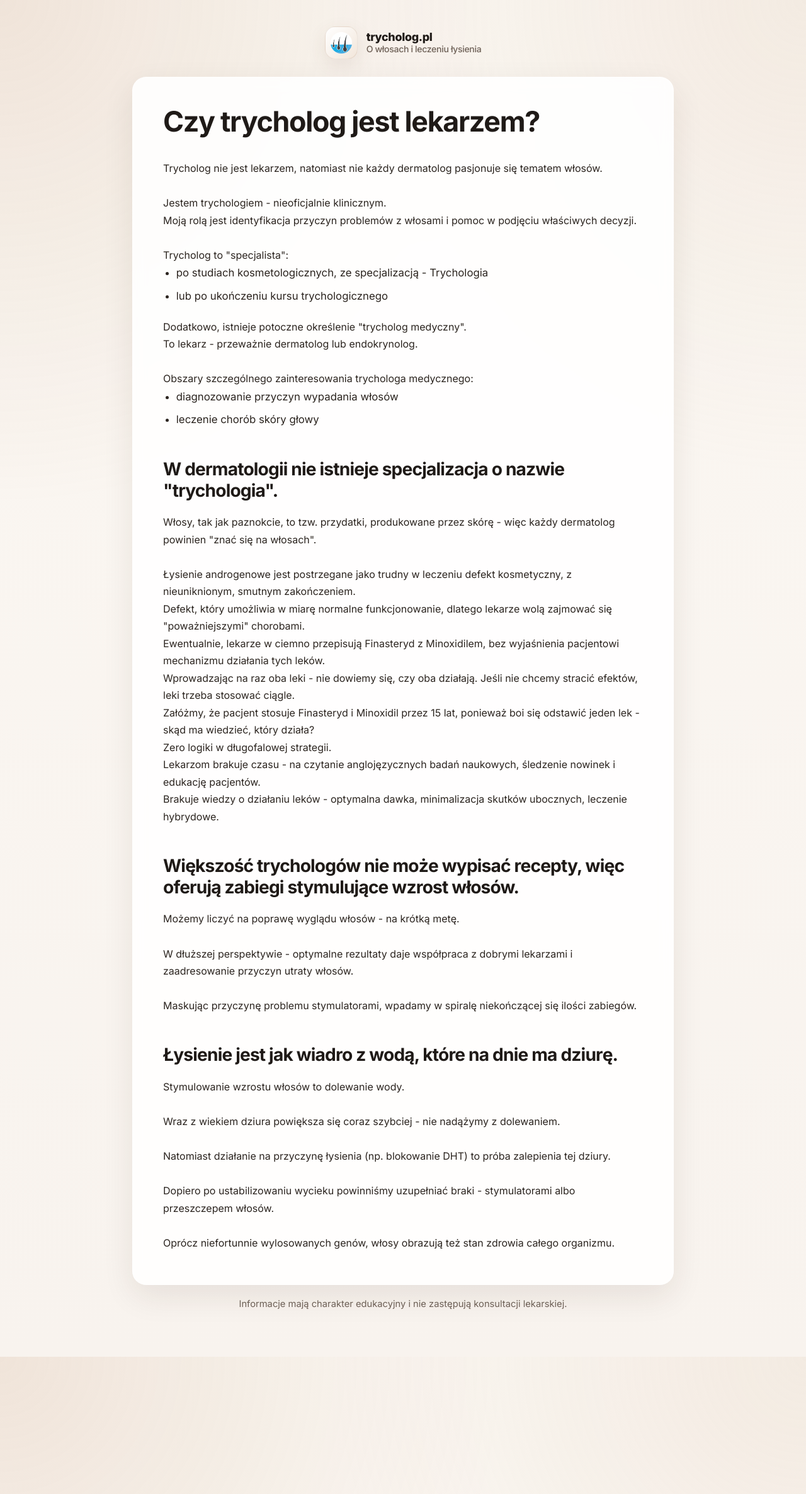
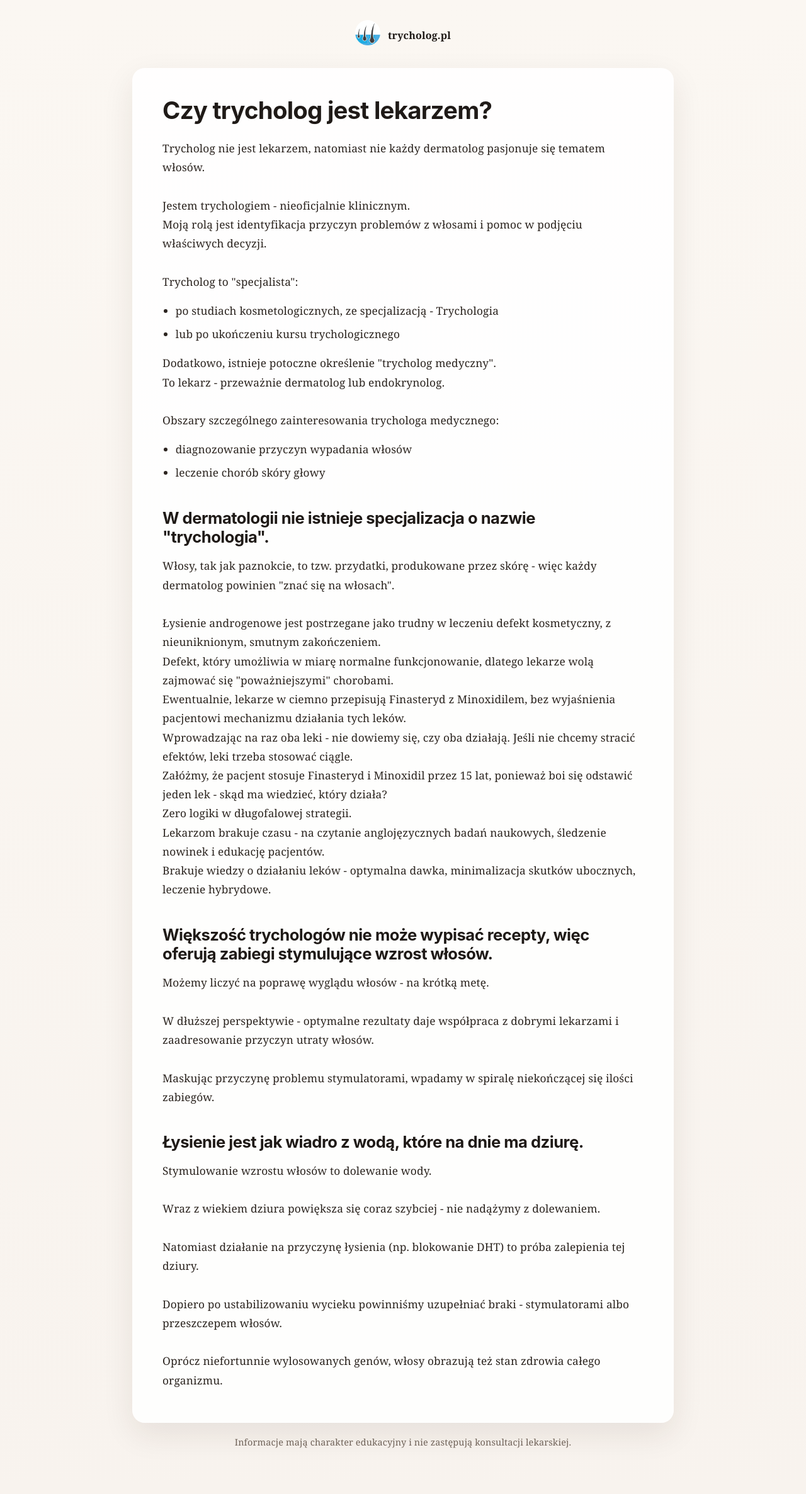
Before and after one commit to feegloo/feegloo.github.io, a Jekyll site: the page built from czy-trycholog-jest-lekarzem.html, in a window 1280 px wide. Shown: the whole page at 63% size. Built offline with Jekyll 4.4.1, drawn with Linux system fonts in a browser that asks for light colours; before the commit the page ends 2155 px from its top, so only the background shows below that.

Commit message:
Update default.html

```diff
--- a/_layouts/default.html
+++ b/_layouts/default.html
@@ -7,24 +7,17 @@
   <meta name="description" content="{{ page.excerpt | default: site.description | strip_html | strip_newlines | truncate: 160 }}">
   <meta name="theme-color" content="#f5efe8">
 
-  <link rel="preconnect" href="https://fonts.googleapis.com">
-  <link rel="preconnect" href="https://fonts.gstatic.com" crossorigin>
-  <link href="https://fonts.googleapis.com/css2?family=Inter:wght@400;500;600;700;800&display=swap" rel="stylesheet">
-
   <style>
     :root {
       --bg: #f8f3ee;
-      --bg-accent: #efe4d8;
-      --surface: rgba(255, 255, 255, 0.88);
-      --surface-strong: #ffffff;
+      --surface: rgba(255, 255, 255, 0.9);
       --text: #2b241f;
       --text-soft: #6f6258;
       --heading: #1f1a17;
       --line: rgba(88, 67, 53, 0.12);
       --primary: #8f5f3d;
-      --primary-hover: #774c2f;
       --shadow: 0 18px 50px rgba(55, 37, 24, 0.09);
-      --radius: 22px;
+      --radius: 20px;
       --content-width: 860px;
     }
 
@@ -32,31 +25,23 @@
       box-sizing: border-box;
     }
 
-    html {
-      scroll-behavior: smooth;
-    }
-
     body {
       margin: 0;
-      font-family: "Inter", system-ui, -apple-system, BlinkMacSystemFont, "Segoe UI", sans-serif;
+      font-family: Georgia, "Times New Roman", Times, serif;
       color: var(--text);
-      background:
-        radial-gradient(circle at top left, rgba(187, 143, 106, 0.18), transparent 32%),
-        radial-gradient(circle at top right, rgba(214, 190, 167, 0.22), transparent 30%),
-        linear-gradient(180deg, #fbf7f2 0%, var(--bg) 100%);
-      min-height: 100vh;
-      line-height: 1.72;
+      background: linear-gradient(180deg, #fbf7f2 0%, var(--bg) 100%);
+      line-height: 1.75;
+      letter-spacing: 0.01em;
       padding: 32px 20px 56px;
     }
 
     a {
       color: var(--primary);
       text-decoration: none;
-      transition: color 0.2s ease, opacity 0.2s ease, transform 0.2s ease;
     }
 
     a:hover {
-      color: var(--primary-hover);
+      opacity: 0.8;
     }
 
     .site-shell {
@@ -66,244 +51,90 @@
 
     .site-header {
       margin-bottom: 28px;
-    }
-
-    .site-header-inner {
-      display: flex;
-      align-items: center;
-      justify-content: center;
-      padding: 10px 0 0;
+      text-align: center;
     }
 
     .brand {
       display: inline-flex;
       align-items: center;
-      gap: 14px;
+      gap: 12px;
+      font-weight: 700;
       color: var(--heading);
-      font-weight: 800;
-      font-size: 1.05rem;
-      letter-spacing: -0.02em;
-    }
-
-    .brand:hover {
-      color: var(--heading);
-      opacity: 0.92;
-    }
-
-    .brand-mark {
-      width: 52px;
-      height: 52px;
-      border-radius: 16px;
-      background: linear-gradient(135deg, #ffffff 0%, #f2e6da 100%);
-      border: 1px solid rgba(143, 95, 61, 0.14);
-      box-shadow: 0 10px 30px rgba(98, 69, 49, 0.10);
-      display: inline-flex;
-      align-items: center;
-      justify-content: center;
-      flex-shrink: 0;
-      overflow: hidden;
     }
 
     .brand-mark img {
-      width: 34px;
-      height: 34px;
-      object-fit: contain;
-      display: block;
-    }
-
-    .brand-text {
-      display: flex;
-      flex-direction: column;
-      gap: 2px;
-    }
-
-    .brand-title {
-      font-size: 1.12rem;
-      line-height: 1.1;
-    }
-
-    .brand-subtitle {
-      font-size: 0.88rem;
-      font-weight: 500;
-      color: var(--text-soft);
-      line-height: 1.2;
+      width: 40px;
+      height: 40px;
     }
 
     .content-card {
       max-width: var(--content-width);
       margin: 0 auto;
       background: var(--surface);
-      backdrop-filter: blur(10px);
-      -webkit-backdrop-filter: blur(10px);
-      border: 1px solid rgba(255, 255, 255, 0.7);
       box-shadow: var(--shadow);
       border-radius: var(--radius);
-      overflow: hidden;
     }
 
     .content-inner {
       padding: 44px 48px 52px;
     }
 
-    main > :first-child {
+    main h1,
+    main h2,
+    main h3 {
+      font-family: -apple-system, BlinkMacSystemFont, "Segoe UI", sans-serif;
+      color: var(--heading);
+      letter-spacing: -0.02em;
+      line-height: 1.2;
+      margin: 1.6em 0 0.6em;
+    }
+
+    main h1 {
+      font-size: 2.4rem;
       margin-top: 0;
     }
 
-    main h1,
-    main h2,
-    main h3,
-    main h4 {
-      color: var(--heading);
-      line-height: 1.2;
-      letter-spacing: -0.03em;
-      margin: 1.7em 0 0.7em;
-    }
-
-    main h1 {
-      font-size: clamp(2rem, 4vw, 2.8rem);
-      margin-top: 0;
-      margin-bottom: 0.75em;
-    }
-
     main h2 {
-      font-size: clamp(1.45rem, 2.2vw, 1.9rem);
-    }
-
-    main h3 {
-      font-size: 1.2rem;
+      font-size: 1.6rem;
     }
 
     main p,
-    main li {
-      font-size: 1.05rem;
-      color: var(--text);
+    main li,
+    main div {
+      font-size: 1.08rem;
     }
 
-    main p {
-      margin: 0 0 1.15em;
-    }
-
-    main ul,
-    main ol {
+    main ul {
       padding-left: 1.3rem;
-      margin: 0 0 1.3em;
     }
 
     main li + li {
-      margin-top: 0.45em;
-    }
-
-    main strong {
-      color: var(--heading);
-    }
-
-    main hr {
-      border: 0;
-      border-top: 1px solid var(--line);
-      margin: 2rem 0;
-    }
-
-    main blockquote {
-      margin: 1.6rem 0;
-      padding: 1rem 1.2rem;
-      border-left: 4px solid rgba(143, 95, 61, 0.32);
-      background: rgba(143, 95, 61, 0.05);
-      border-radius: 14px;
-      color: var(--text);
+      margin-top: 0.4em;
     }
 
     main img {
+      max-width: 100%;
       display: block;
-      max-width: 100%;
-      height: auto;
       margin: 1.5rem auto;
-      border-radius: 18px;
-      box-shadow: 0 12px 30px rgba(43, 36, 31, 0.10);
-    }
-
-    main a {
-      font-weight: 600;
-      word-break: break-word;
-    }
-
-    main code {
-      font-family: ui-monospace, SFMono-Regular, Menlo, Consolas, monospace;
-      background: rgba(47, 33, 23, 0.06);
-      padding: 0.15rem 0.4rem;
-      border-radius: 8px;
-      font-size: 0.95em;
-    }
-
-    main table {
-      width: 100%;
-      border-collapse: collapse;
-      margin: 1.5rem 0;
-      overflow: hidden;
       border-radius: 14px;
-      background: var(--surface-strong);
-    }
-
-    main th,
-    main td {
-      text-align: left;
-      padding: 0.9rem 1rem;
-      border-bottom: 1px solid var(--line);
-    }
-
-    main th {
-      color: var(--heading);
-      font-weight: 700;
-      background: rgba(143, 95, 61, 0.06);
+      box-shadow: 0 10px 25px rgba(0,0,0,0.08);
     }
 
     .site-footer {
       max-width: var(--content-width);
       margin: 18px auto 0;
-      padding: 0 8px;
       text-align: center;
       color: var(--text-soft);
-      font-size: 0.92rem;
+      font-size: 0.9rem;
     }
 
     @media (max-width: 720px) {
-      body {
-        padding: 20px 14px 36px;
-      }
-
-      .site-header {
-        margin-bottom: 18px;
-      }
-
-      .brand {
-        gap: 12px;
-      }
-
-      .brand-mark {
-        width: 46px;
-        height: 46px;
-        border-radius: 14px;
-      }
-
-      .brand-mark img {
-        width: 30px;
-        height: 30px;
-      }
-
-      .brand-title {
-        font-size: 1rem;
-      }
-
-      .brand-subtitle {
-        font-size: 0.82rem;
-      }
-
       .content-inner {
         padding: 28px 20px 34px;
       }
 
-      main p,
-      main li {
-        font-size: 1rem;
+      main h1 {
+        font-size: 2rem;
       }
     }
   </style>
@@ -329,18 +159,12 @@
 <body>
   <div class="site-shell">
     <header class="site-header">
-      <div class="site-header-inner">
-        <a class="brand" href="https://trycholog.pl" aria-label="Przejdź do strony głównej trycholog.pl">
-          <span class="brand-mark">
-            <img src="/favicon.png" alt="Logo trycholog.pl">
-          </span>
-
-          <span class="brand-text">
-            <span class="brand-title">{{ site.title }}</span>
-            <span class="brand-subtitle">O włosach i leczeniu łysienia</span>
-          </span>
-        </a>
-      </div>
+      <a class="brand" href="/">
+        <span class="brand-mark">
+          <img src="/favicon.png" alt="logo">
+        </span>
+        <span>{{ site.title }}</span>
+      </a>
     </header>
 
     <div class="content-card">
```
Also changed, not shown: other parts of _layouts/default.html (+1 -2 lines).
